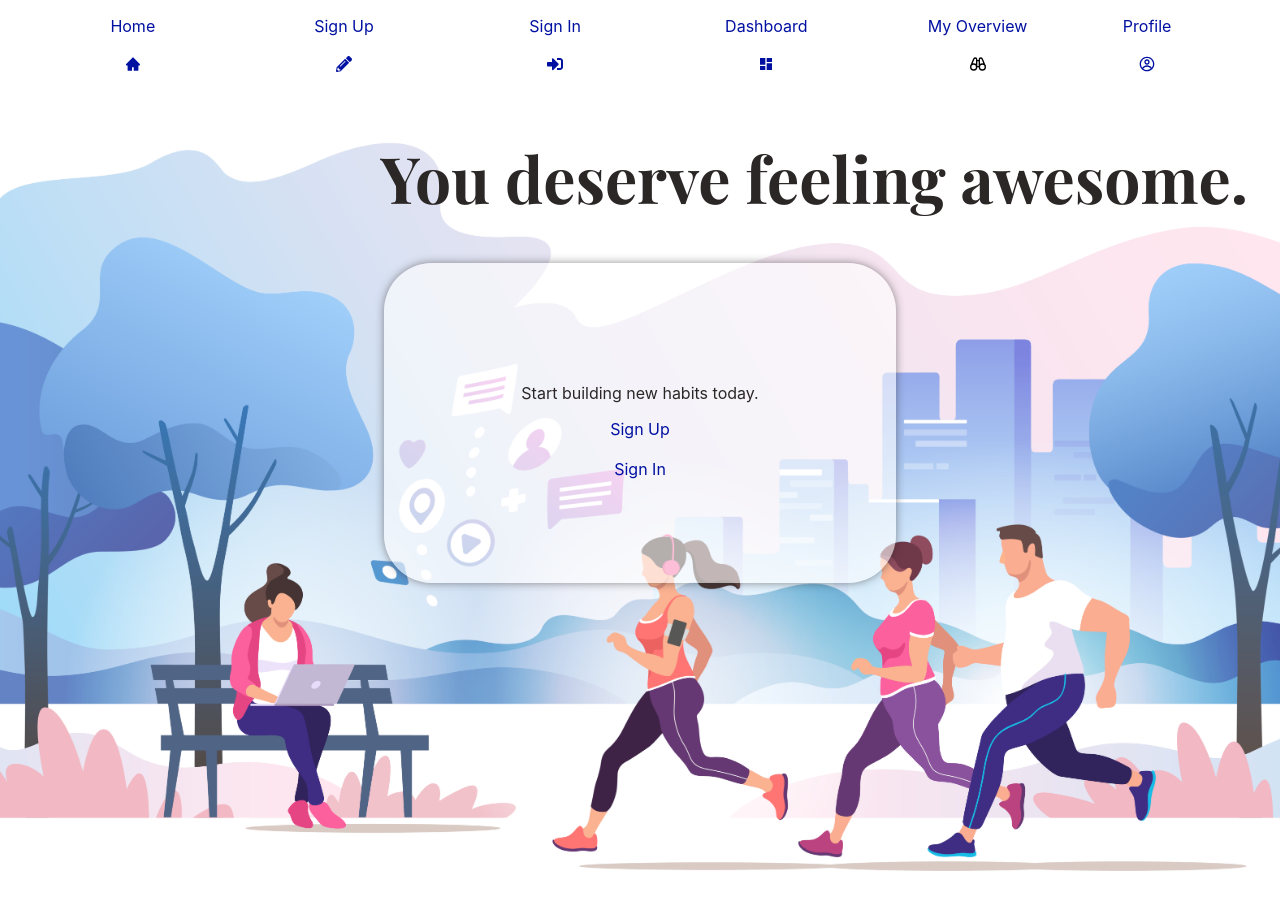
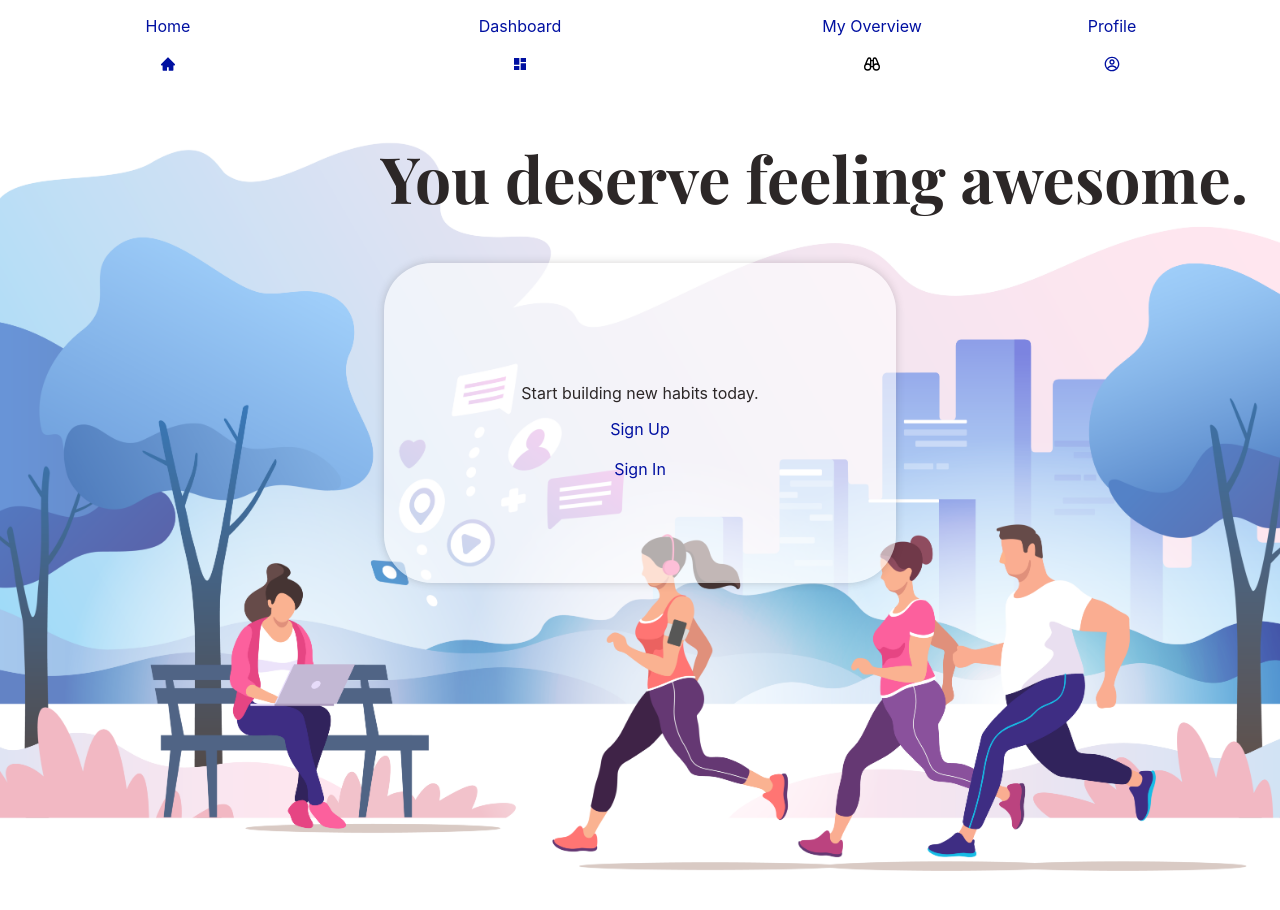
Before and after one commit to carolineminassian/habitapp, a React (Create React App) app in the folder client/: page / in a window 1280 px wide. Shown: the top 910 px of the page. Built offline with nearby package versions, Linux system fonts and the light colour scheme; a web font is replaced by a local one.

Commit message:
updated styles of Home Page

```diff
--- a/client/src/App.jsx
+++ b/client/src/App.jsx
@@ -32,18 +32,6 @@ const App = () => {
             <div>Home</div>
             <br />
             <AiFillHome />
-          </Link>
-          <br />
-          <Link className="link" to="/SignUp">
-            <div>Sign Up</div>
-            <br />
-            <FaPencilAlt />
-          </Link>
-          <br />
-          <Link className="link" to="/SignIn">
-            <div>Sign In</div>
-            <br />
-            <FaSignInAlt />
           </Link>
           <br />
           <Link className="link" to="/Dashboard">
--- a/client/src/styles/Home.scss
+++ b/client/src/styles/Home.scss
@@ -21,7 +21,7 @@ h1 {
 
 #div-dashboard-auth {
   background-color: rgba(255, 255, 255, 0.6);
-  box-shadow: 0 0 0.5em #2c272783;
+  box-shadow: 0 0 0.5em #2c272734;
   width: 40%;
   height: 20em;
   margin: 0 auto;
--- a/client/src/views/Home.jsx
+++ b/client/src/views/Home.jsx
@@ -11,7 +11,7 @@ class Home extends Component {
       i: 0
     };
   }
-
+  /*
   typeWriter = () => {
     if (this.state.i < this.state.txt.length) {
       document.getElementById('h1-landing-page').innerHTML +=
@@ -24,13 +24,11 @@ class Home extends Component {
   componentDidMount() {
     this.typeWriter();
   }
-
+*/
   render() {
     return (
       <>
-        <h1 id="h1-landing-page" onload="typeWriter">
-          Y
-        </h1>
+        <h1 id="h1-landing-page">You deserve feeling awesome.</h1>
 
         <div id="div-dashboard-background"></div>
         <div id="div-dashboard-auth">
```
